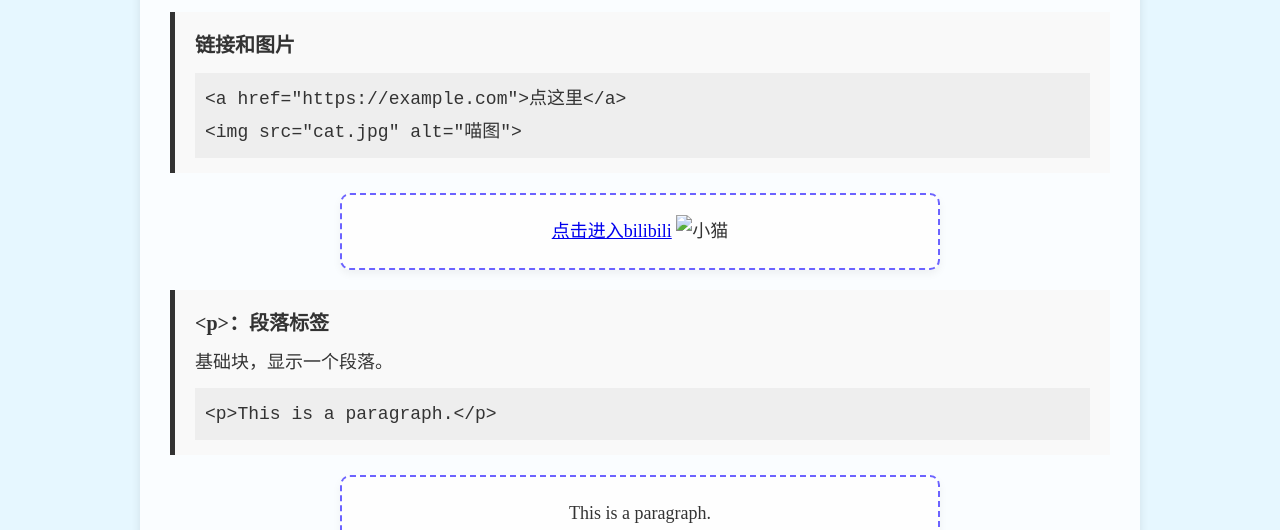
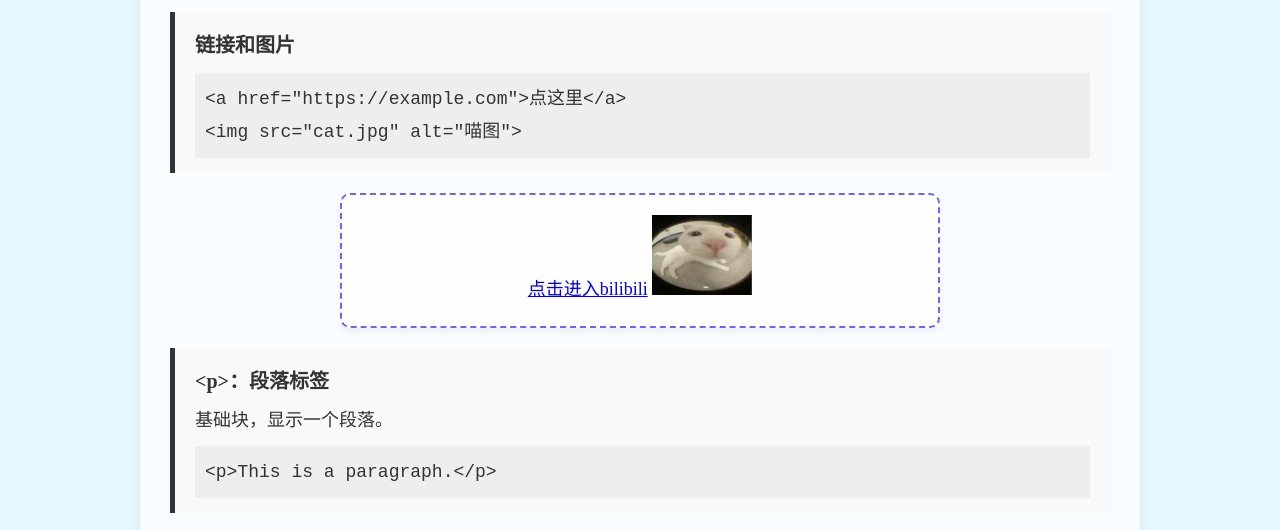
Before and after one commit to Quantum-dreaming/my-awesome-site, a plain HTML site: page element.html in a window 1280 px wide. Shown: the part 268-798 px from the top of the page. Drawn offline with Linux system fonts and the light colour scheme.

Commit message:
element.html

```diff
--- a/element.html
+++ b/element.html
@@ -31,7 +31,7 @@
 			</div>
 			<div class="element-preview">
 				<a href="https://www.bilibili.com/">点击进入bilibili</a>
-				<img src="../img/一只喵.jpg" alt="小猫" width="100px" height="80px">
+				<img src="一只喵.jpg" alt="小猫" width="100px" height="80px">
 			</div>
 
 
```
